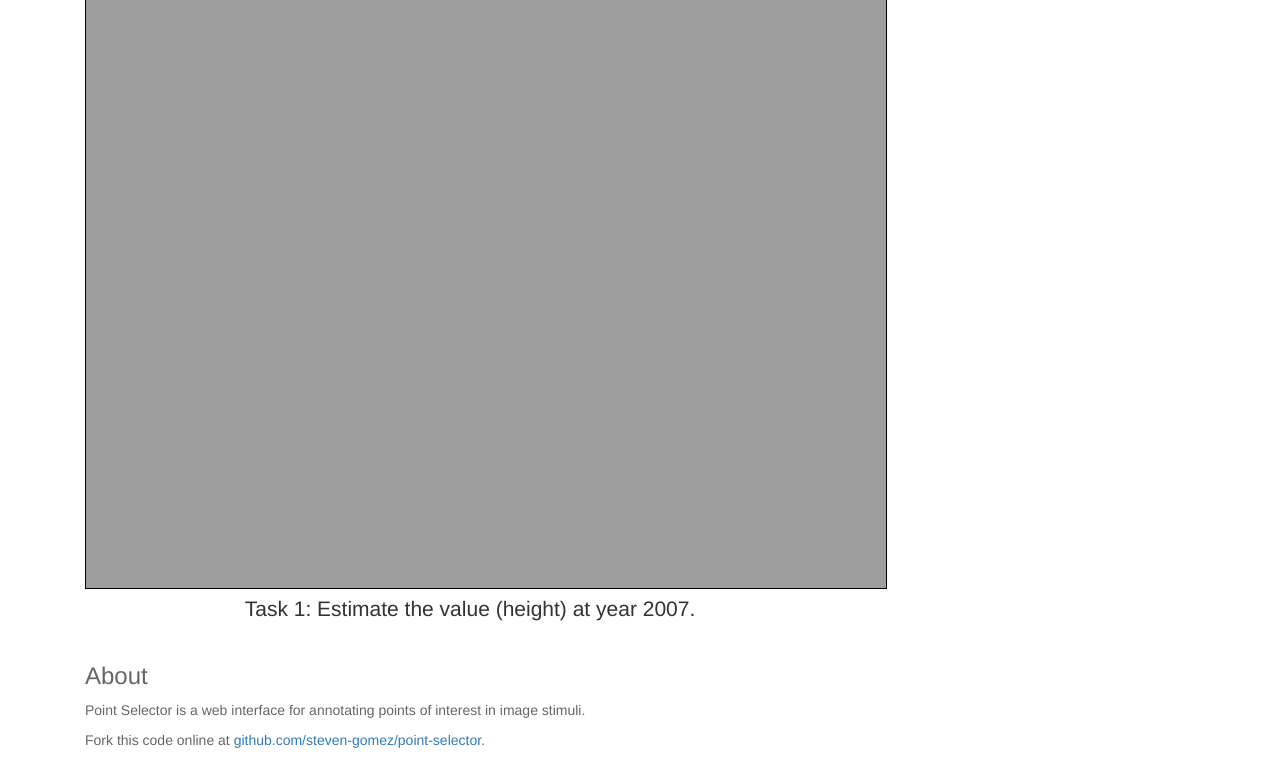
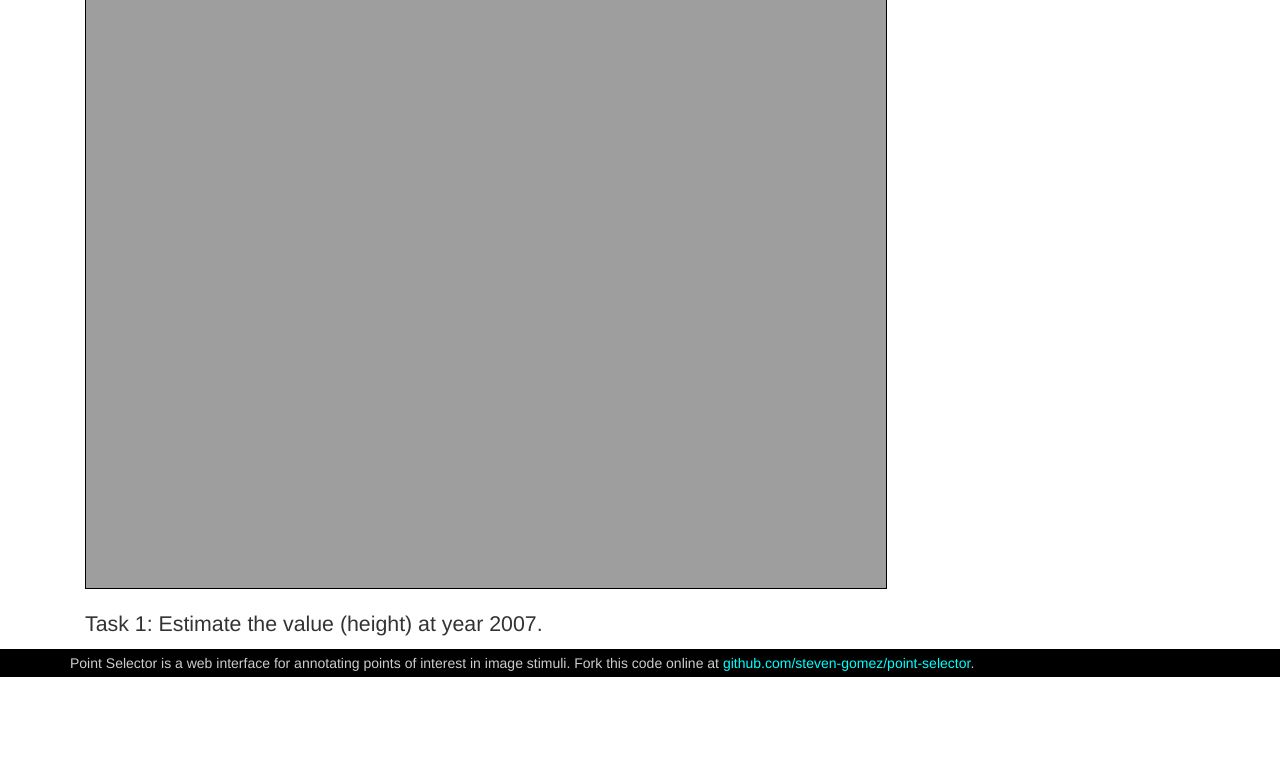
Before and after one commit to steven-gomez/point-selector, a plain HTML site: page index.html in a window 1280 px wide. Shown: the part 126-886 px from the top of the page. After the commit the page ends 813 px from the top, so only its background shows below. Drawn offline with nearby package versions, Linux system fonts and the light colour scheme.

Commit message:
refactor css

```diff
--- /dev/null
+++ b/css/pointselector.css
@@ -0,0 +1,85 @@
+html {
+  position: relative;
+  min-height: 100%;
+}
+body {
+  padding-top: 50px;
+  margin-bottom: 28px;
+}
+.main-body {
+  padding: 0px 15px;
+  text-align: left;
+  margin-left: auto;
+  margin-right: auto;
+  width: 1200px;
+}
+.center {
+  margin-left: auto;
+  margin-right: auto;
+  text-align: center;
+}
+.navbar {
+  background: rgba(0, 0, 0, 1.0);
+  font-weight: 200;
+  text-shadow: none;
+  text-transform: uppercase;
+  /*
+  transition: all 0.3s ease-in-out 0s;
+  -webkit-transition: all 0.3s ease-in-out 0s;
+  */
+}
+
+.navbar-xs { min-height: 28px; height: 28px; }
+
+.navbar-xs .navbar-brand {
+  padding: 0px 12px;
+  font-size: 16px;
+  line-height: 28px;
+}
+
+.navbar-xs .navbar-nav > li > a {  padding-top: 0px; padding-bottom: 0px; line-height: 28px; }
+
+.footer {
+  position: absolute;
+  text-align: left;
+  bottom: 0;
+  width: 100%;
+
+  /* Set the fixed height of the footer here */
+  min-height: 28px;
+  height: 28px;
+  padding: 0px 12px; font-size: 14px; line-height: 28px;
+
+  font-weight: 200;
+  text-shadow: none;
+  color: #ccc;
+  background: rgba(0, 0, 0, 1.0);
+}
+
+.footer a { color: cyan;}
+
+label {
+  font-weight: normal;
+}
+
+.timeLabel {
+  display: inline-block;
+  width: 120px;
+}
+
+.taskText {
+  font-size: 16pt;
+  padding: 15px 0px 0px 0px;
+}
+
+#imageCanvas {
+  border: 1px solid #000000;
+}
+
+#pointList li {
+  list-style-type: none;
+}
+
+.cyan { color: cyan; }
+.yellow { color: yellow; }
+.magenta { color: magenta; }
--- a/index.html
+++ b/index.html
@@ -17,87 +17,7 @@
       <script src="https://oss.maxcdn.com/respond/1.4.2/respond.min.js"></script>
     <![endif]-->
 
-    <style>
-    body {
-      padding-top: 50px;
-    }
-    .main-body {
-      padding: 0px 15px;
-      text-align: left;
-      margin-left: auto;
-      margin-right: auto;
-      width: 1200px;
-    }
-    .center {
-      margin-left: auto;
-      margin-right: auto;
-      text-align: center;
-    }
-    .navbar {
-      background: rgba(0, 0, 0, 1.0);
-      font-weight: 200;
-      text-shadow: none;
-      text-transform: uppercase;
-      /*
-      transition: all 0.3s ease-in-out 0s;
-      -webkit-transition: all 0.3s ease-in-out 0s;
-      */
-    }
-
-    .navbar-xs { min-height:28px; height: 28px; }
-    .navbar-xs .navbar-brand{ padding: 0px 12px;font-size: 16px;line-height: 28px; }
-    .navbar-xs .navbar-nav > li > a {  padding-top: 0px; padding-bottom: 0px; line-height: 28px; }
-
-    label {
-      font-weight: normal;
-    }
-
-    .timeLabel {
-      display: inline-block;
-      width: 120px;
-    }
-
-    .meta-info {
-      color: #666666;
-    }
-
-    #imageCanvas {
-      border: 1px solid #000000;
-    }
-
-    #pointList li {
-      list-style-type: none;
-    }
-
-    /* Styling action categories
-       -------------------------
-       d3 category10 colors below
-
-1f77b4 dark blue
-ff7f0e orange
-2ca02c green
-d62728 red
-9467bd purple
-8c564b brown
-e377c2 pink
-7f7f7f gray
-bcbd22 gold
-17becf cyan
-    ---------------------------- */
-    .Explore { color: #1f77b4; }
-    .Filter { color: #d62728;}
-    .Retrieve { color: #ff7f0e; }
-    .Select { color: #8c564b;}
-    .Reconfigure { color: #2ca02c; }
-    .Speech { color: #9467bd; }
-
-    .cyan { color: cyan; }
-    .yellow { color: yellow; }
-    .magenta { color: magenta; }
-
-    #imageViewport {}
-
-    </style>
+    <link rel="stylesheet" href="css/pointselector.css">
 
     <script type="text/javascript">
     window.onload = function() {
@@ -140,7 +60,7 @@ bcbd22 gold
 
             <!-- Below the canvas show the task div -->
             <div id="imageTaskDiv">
-              <p id="imageTask" class="lead center"></p>
+              <p id="imageTask" class="taskText"></p>
             </div>
           </div>
 
@@ -151,18 +71,14 @@ bcbd22 gold
         </div>
         <!-- /.row -->
 
-        <div id="about" class="meta-info">
-          <h3>About</h3>
-          <p>
-            Point Selector is a web interface for annotating points of interest in image stimuli.
-          </p>
-          <p>
-            Fork this code online at <a href="https://github.com/steven-gomez/point-selector">github.com/steven-gomez/point-selector</a>.
-          </p>
-        </div>
-
       </div><!-- /.main-body -->
     </div><!-- /.container -->
+
+    <footer class="footer">
+      <div class="container">
+        <p>Point Selector is a web interface for annotating points of interest in image stimuli. Fork this code online at <a href="https://github.com/steven-gomez/point-selector">github.com/steven-gomez/point-selector</a>.</p>
+      </div>
+    </footer>
 
     <!-- Plugins -->
     <script src="http://code.jquery.com/jquery-latest.min.js"></script>
```
